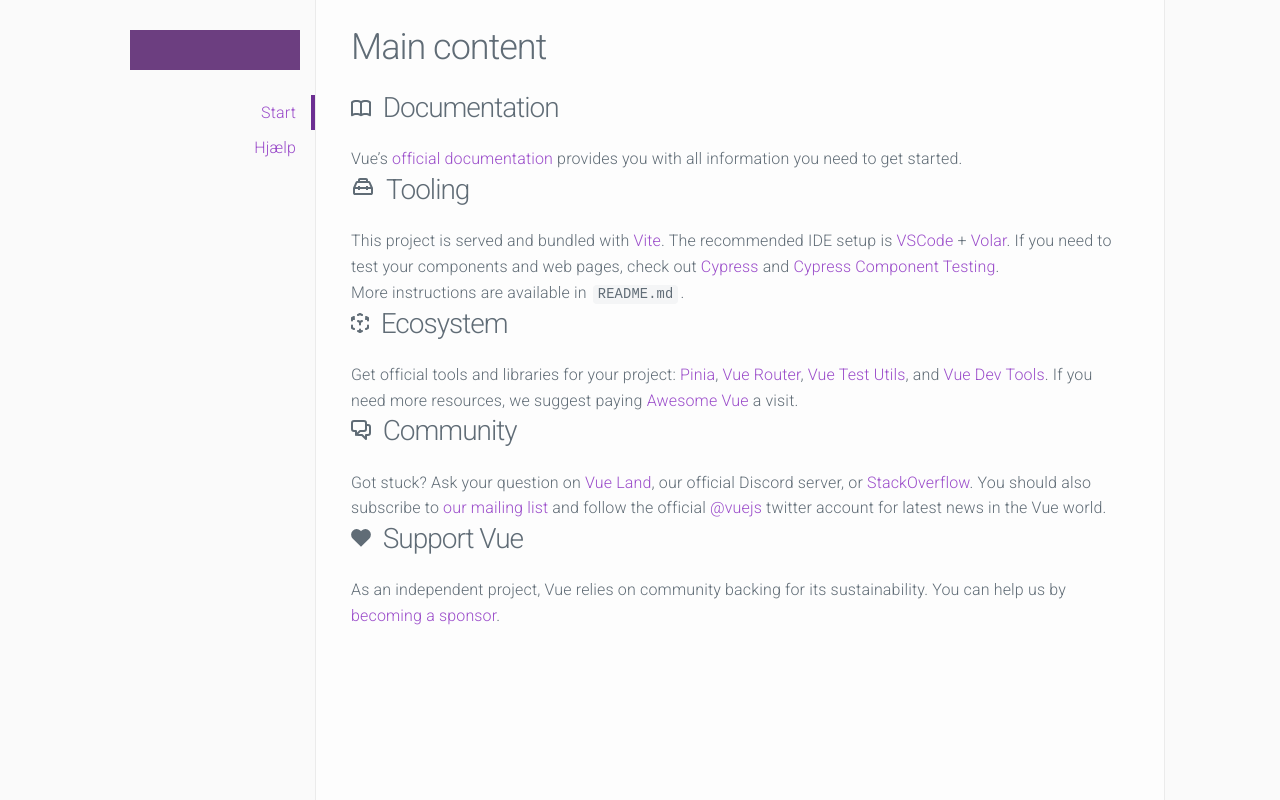
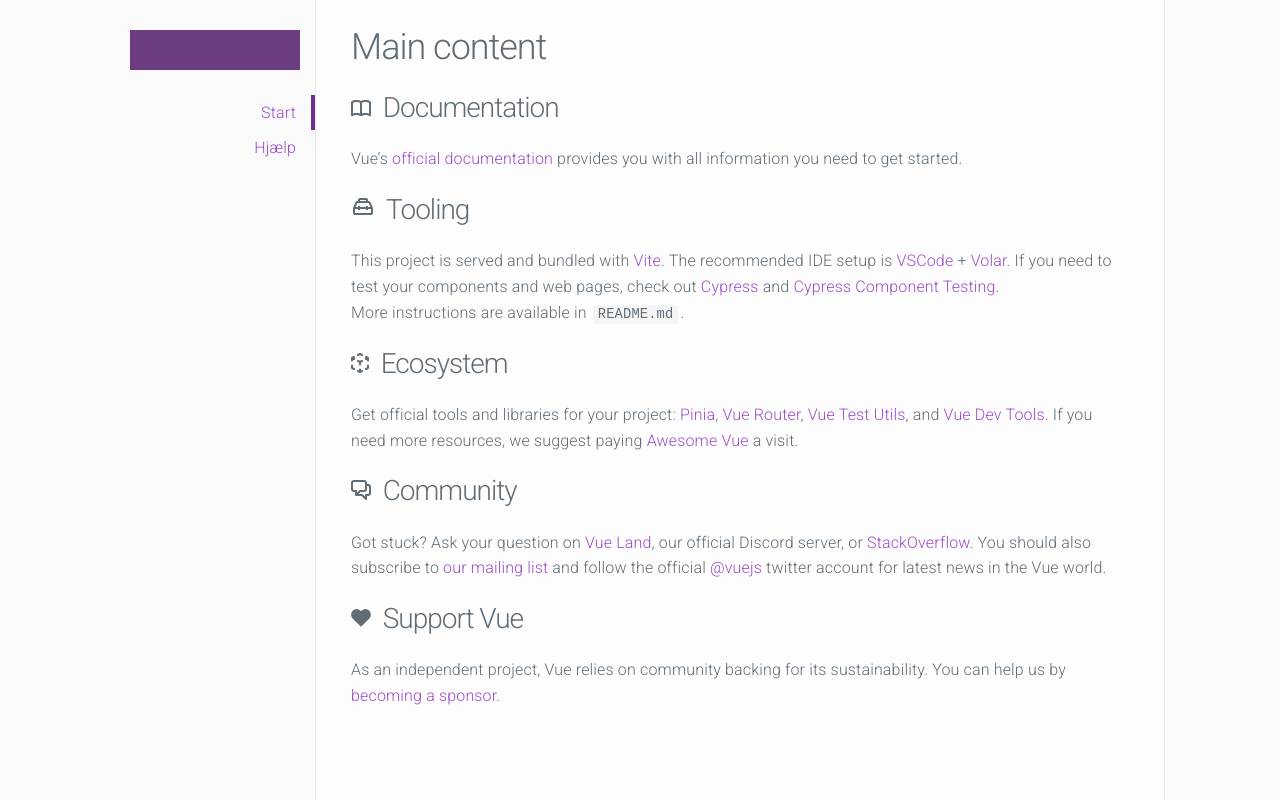
Before and after one commit to Randers-Kommune-Digitalisering/node-red-vue-template, a Vue app in the folder vue/: page / in a window 1280 px wide. Built offline with nearby package versions, Linux system fonts and the light colour scheme; grey boxes are pictures that could not be loaded.

Commit message:
Simplified and cleaned Vite app landing page

```diff
--- a/vue/src/assets/main.css
+++ b/vue/src/assets/main.css
@@ -19,3 +19,11 @@ main
     justify-content: center;
     height: 100vh;
 }
+
+h3 {
+    padding-top: 20px;
+}
+
+h2 ~ h3:first-of-type {
+    padding-top: 0px!important;
+}
--- a/vue/src/components/WelcomeItem.vue
+++ b/vue/src/components/WelcomeItem.vue
@@ -1,13 +1,7 @@
 <template>
-  <div class="item">
-    <i>
-    </i>
-    <div class="details">
-      <h3>
-        <slot name="icon"></slot>&nbsp;
-        <slot name="heading"></slot>
-      </h3>
-      <slot></slot>
-    </div>
-  </div>
+    <h3>
+      <slot name="icon"></slot>&nbsp;
+      <slot name="heading"></slot>
+    </h3>
+    <slot></slot>
 </template>
```
